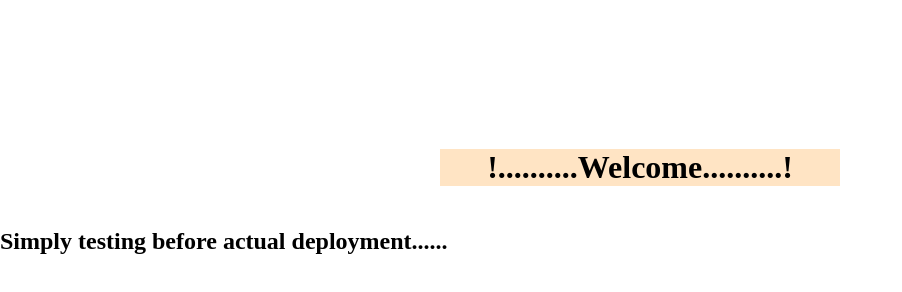
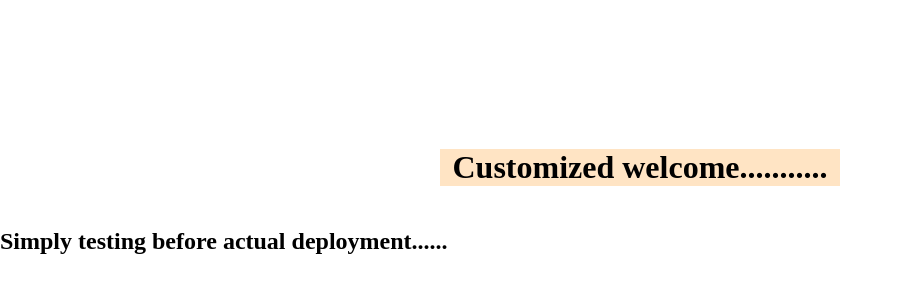
Before and after one commit to Kallesh-B-S/Presentation, a plain HTML site: page index.html in a window 1280 px wide. Shown: the whole page, without its empty margins (0-902 px from the left). Drawn offline with Linux system fonts and the light colour scheme.

Commit message:
thank you editing 1..

```diff
--- a/index.html
+++ b/index.html
@@ -25,7 +25,7 @@
     </style>
 </head>
 <body>
-    <div class="d"><h1 class="h" id="hh">!..........Welcome..........!</h1></div>
+    <div class="d"><h1 class="h" id="hh">Customized welcome...........</h1></div>
     <h2>Simply testing before actual deployment......</h2>
 </body>
 </html>
```
